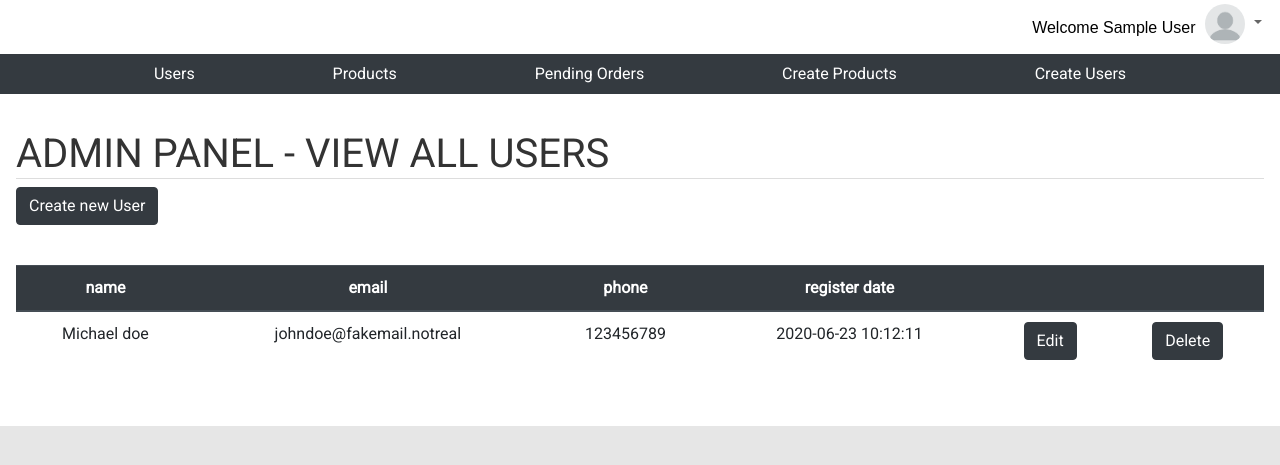
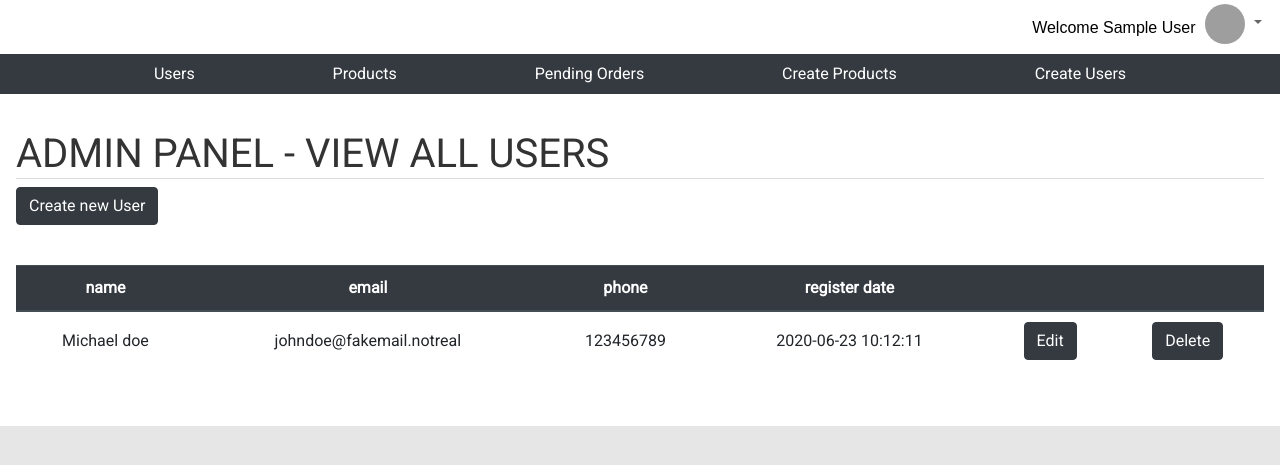
Before and after one commit to StefanThePerson/Grupparbete---Kunskapskontroll-3, a PHP site: page /admin/index.php in a window 1280 px wide. Shown: the top 465 px of the page. Run offline with PHP 8.4, Linux system fonts and the light colour scheme; the visitor is signed in with stand-in values (Sample User, id 1); data comes from the database, SQL or seed files in the repository; grey boxes are pictures that could not be loaded.

Commit message:
admin side: small update to top nav profile

```diff
--- a/public/admin/css/admin_page.css
+++ b/public/admin/css/admin_page.css
@@ -11,6 +11,7 @@
 #users_table tr,
 #users_table td,
 #users_table th {
+  vertical-align: middle !important;
   /*border: 1px solid black;*/
   padding: 10px;
 }
--- a/public/admin/css/profile.css
+++ b/public/admin/css/profile.css
@@ -44,3 +44,10 @@
 .dropdown-menu .dropdown-item:hover {
 	background: #858585;
 }
+
+.top-nav-profile:before {
+	content: url(../img/top-nav-dummy.png);
+	position: absolute;
+	width: 100%;
+	height: 100%;
+}
--- a/public/admin/layout/header.php
+++ b/public/admin/layout/header.php
@@ -38,7 +38,7 @@ $currentUser = fetchUserById($_SESSION['id']);
                           <ul class="navbar-nav">
                             <li class="nav-item dropdown">
                               <a class="nav-link dropdown-toggle" href="#" id="navbarDropdownMenuLink" role="button" data-toggle="dropdown" aria-haspopup="true" aria-expanded="false">
-                                <img src="../img/dummy-profile.png" width="40" height="40" class="rounded-circle top-nav-profile">
+                                <img src="../' . $currentUser["img_url"] . '" width="40" height="40" class="rounded-circle top-nav-profile">
                               </a>
                               <div class="dropdown-menu profile-dropdown" aria-labelledby="navbarDropdownMenuLink">
                                 <form action="../profile.php" method="get">
--- a/public/login.php
+++ b/public/login.php
@@ -1,7 +1,7 @@
 <?php
   require('../src/config.php');
   require(SRC_PATH . 'dbconnect.php');
-  $pageTitle = 'Login Sida';
+  $pageTitle = 'Log in';
   $pageId = '';
 
 
```
Also changed, not shown: public/admin/img/top-nav-dummy.png (added).
